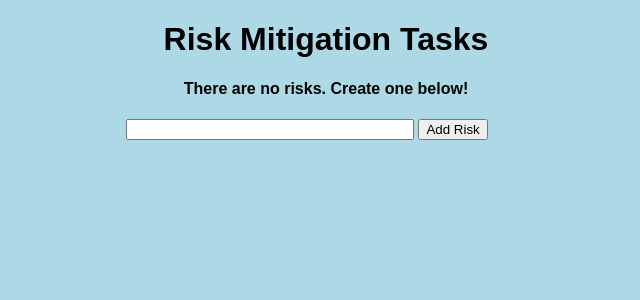
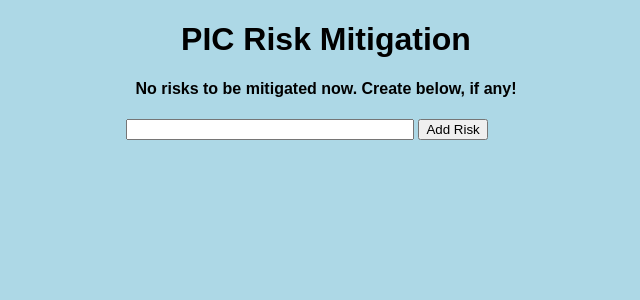
Before and after one commit to AAKRITI111/Heroku-Website, a Flask app: page / in a window 1280 px wide. Shown: the top 300 px of the page, without its empty margins (314-954 px from the left). Run offline with Flask 2, Linux system fonts and the light colour scheme; data that the repository does not hold is empty.

Commit message:
Risk 2nd commit

```diff
--- a/templates/index.html
+++ b/templates/index.html
@@ -6,9 +6,9 @@
 
 {% block body %}
 <div class="content">
-    <h1 style="text-align: center">Risk Mitigation Tasks</h1>
+    <h1 style="text-align: center">PIC Risk Mitigation</h1>
     {% if tasks|length < 1 %}
-    <h4 style="text-align: center">There are no risks. Create one below!</h4>
+    <h4 style="text-align: center">No risks to be mitigated now. Create below, if any!</h4>
     {% else %}
     <table>
         <tr>
```
Also changed, not shown: test.db.
